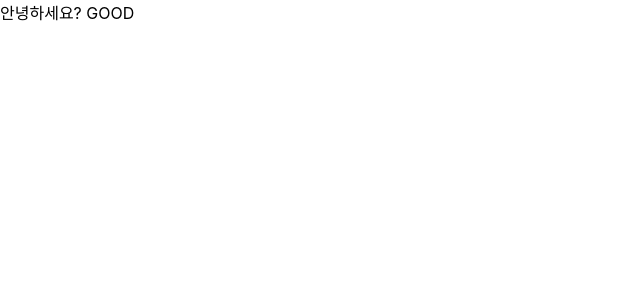
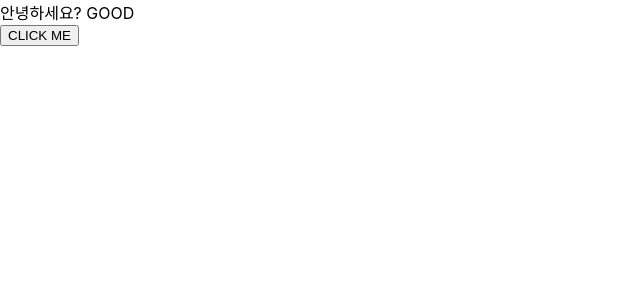
Before and after one commit to Wangchi-son/react-tutorail, a React (Create React App) app: page / in a window 1280 px wide. Shown: the top 300 px of the page, without its empty margins (0-640 px from the left). Built offline with nearby package versions, Linux system fonts and the light colour scheme.

Commit message:
Context API를 사용한 전역 값 관리

```diff
--- a/src/ContextSample.js
+++ b/src/ContextSample.js
@@ -1,4 +1,4 @@
-import React, { createContext, useContext } from 'react';
+import React, { createContext, useContext, useState } from 'react';
 
 const MyContext = createContext('defaultValue');
 
@@ -16,9 +16,11 @@
 }
 
 function ContextSample() {
+  const [value, setValue] = useState(true);
   return (
-    <MyContext.Provider value="GOOD">
+    <MyContext.Provider value={value ? 'GOOD' : 'BAD'}>
       <GrandParent />
+      <button onClick={() => setValue(!value)}>CLICK ME</button>
     </MyContext.Provider>
   );
 }
```
